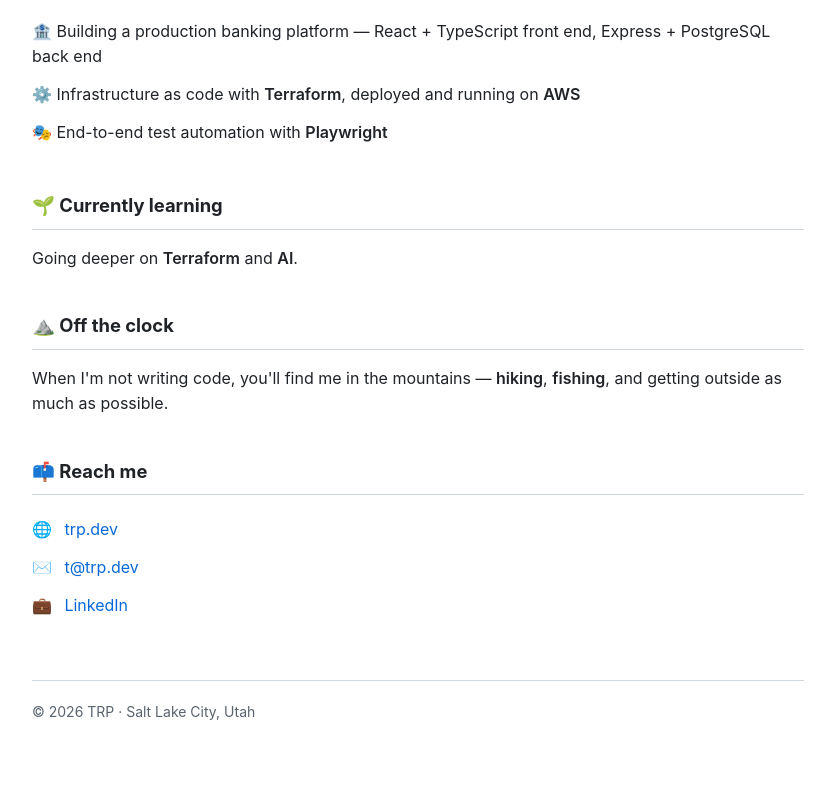
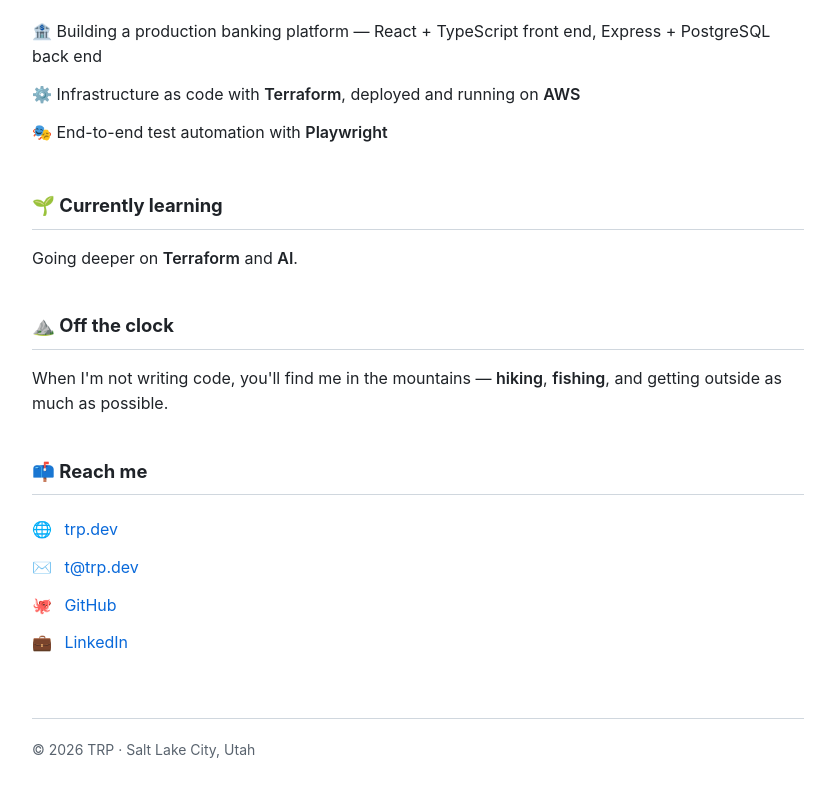
Before and after one commit to trpthedev/trpthedev, a plain HTML site: page index.html in a window 1280 px wide. Shown: the part 492-1289 px from the top of the page, without its empty margins (222-1035 px from the left). Drawn offline with Linux system fonts and the light colour scheme.

Commit message:
feat: add gh link

```diff
--- a/index.html
+++ b/index.html
@@ -164,6 +164,7 @@
       <ul class="contact">
         <li><span class="icon">🌐</span> <a href="https://trp.dev">trp.dev</a></li>
         <li><span class="icon">✉️</span> <a href="mailto:t@trp.dev">t@trp.dev</a></li>
+        <li><span class="icon">🐙</span> <a href="https://github.com/trpthedev">GitHub</a></li>
         <li><span class="icon">💼</span> <a href="https://www.linkedin.com/in/traypedersen/">LinkedIn</a></li>
       </ul>
 
```
